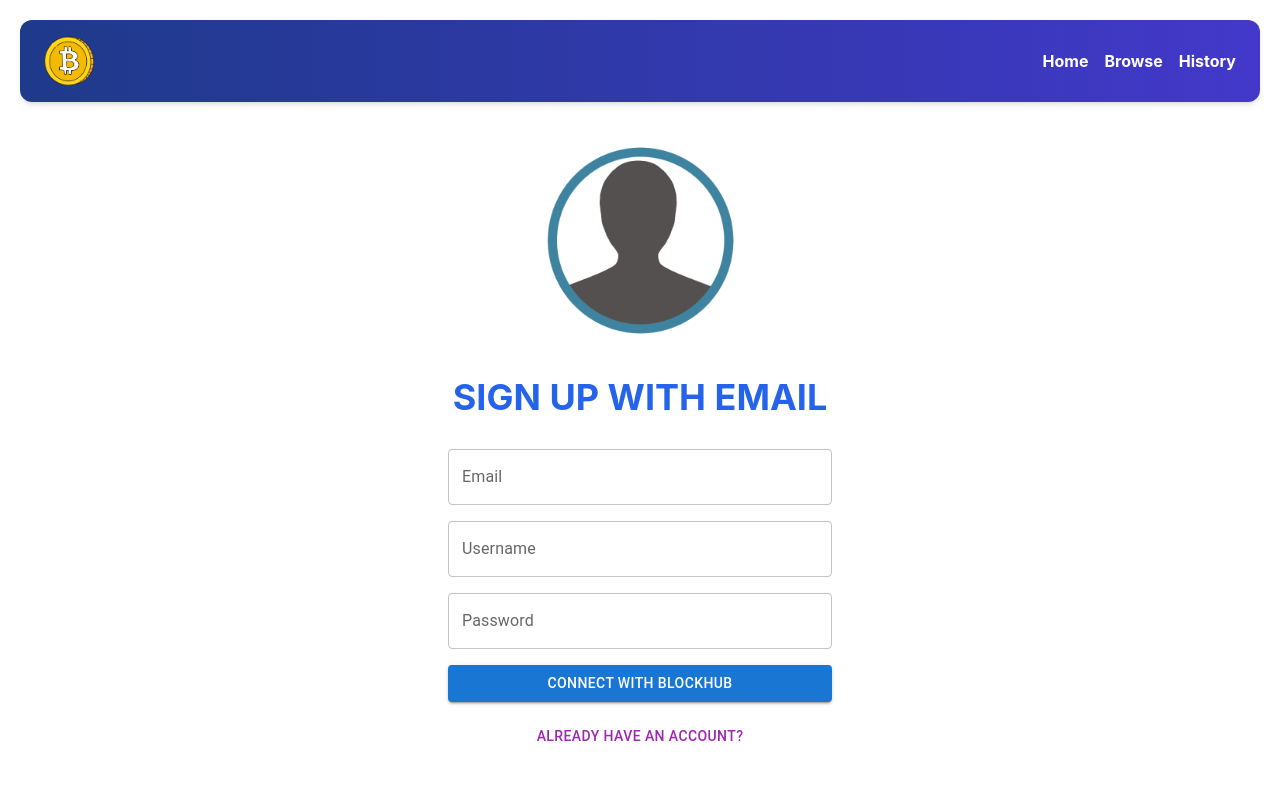
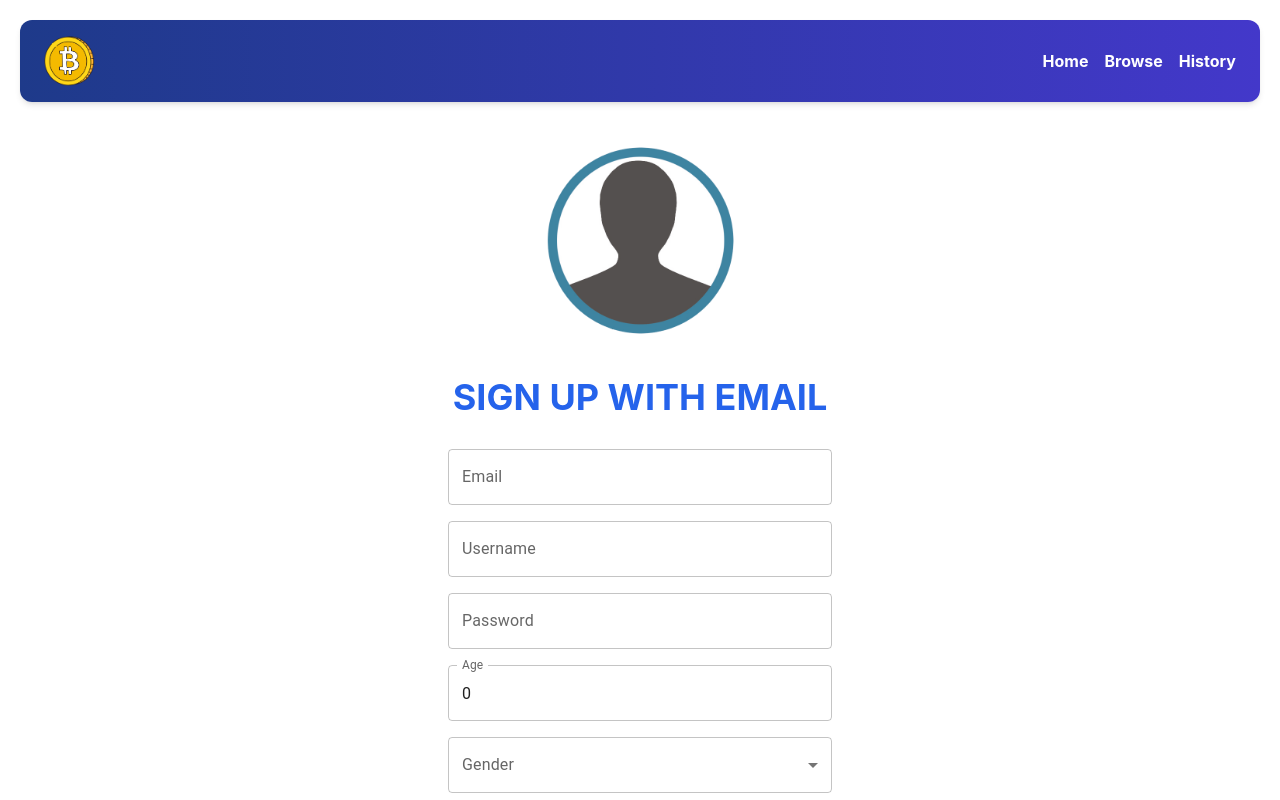
Before and after one commit to uddom1234/web3, a React (Create React App) app: page /Signup in a window 1280 px wide. Shown: the top 800 px of the page. Built offline with nearby package versions, Linux system fonts and the light colour scheme.

Commit message:
error message

```diff
--- a/src/page/Login.js
+++ b/src/page/Login.js
@@ -15,6 +15,7 @@ const Login = () => {
     const [isMounted, setIsMounted] = React.useState(false);
     const [email, setEmail] = React.useState('')
     const [password, setPassword] = React.useState('')
+    const [error, setError] = React.useState('')
 
     // Handler for the email field
     const handleEmailChange = (event) => {
@@ -45,11 +46,17 @@ const Login = () => {
 
 
     const handleLogin = async (e) => {
-        e.preventDefault()
+      e.preventDefault();
+      setError('');  // Clear the existing error
+
+      if (!email || !password) {
+          setError("Both fields are required.");
+          return;
+      }
 
       try {
           // Post request using axios
-          const response = await axios.post('http://localhost:8000/login', {
+          const response = await axios.post('http://localhost:8000/login/', {
               email: email,
               password: password,
           });
@@ -58,11 +65,14 @@ const Login = () => {
           navigate('/Browse');
 
       } catch (error) {
-          console.error("There was an error!", error);
+          console.error("There was an error logging in!", error);
+          if (error.response && error.response.status === 400) {
+              // Handle Bad Request
+              setError(error.response.data.detail);
+          } else {
+              setError("An unexpected error occurred. Please try again.");
           }
-
-
-
+      }
   }
 
     return (
@@ -112,10 +122,11 @@ const Login = () => {
                                         </Button>
                                     </Link>
                                 </div>
+                                {error && <p className="text-red-500 text-center mb-4">{error}</p>}
                             </form>
                     </Grid>
 
-                </Grid>
+                </Grid>``
 
             </Box>
 
--- a/src/page/Signup.js
+++ b/src/page/Signup.js
@@ -6,12 +6,13 @@ import Box from '@mui/material/Box';
 import Footer from "../components/Footer";
 import TextField from '@mui/material/TextField';
 import Button from '@mui/material/Button';
+import MenuItem from '@mui/material/MenuItem';
 import axios from "axios";
 import { useNavigate } from 'react-router-dom';
 
 const Signup = () => {
     const [isMounted, setIsMounted] = React.useState(false);
-
+    const [error, setError] = useState()
     //animation for text
     React.useEffect(() => {
         setTimeout(() => {
@@ -22,6 +23,9 @@ const Signup = () => {
     const [email, setEmail] = useState('');
     const [username, setUsername] = useState('');
     const [password, setPassword] = useState('');
+    const [age, setAge] = useState(0);
+    const [gender, setGender] = useState('');
+
     const navigate = useNavigate();
 
     // Handler for the email field
@@ -39,13 +43,37 @@ const Signup = () => {
       setPassword(event.target.value);
     };
 
+    // Handler for the age field
+    const handleAgeChange = (event) => {
+        setAge(event.target.value);
+    };
+
+    // Handler for the gender field
+    const handleGenderChange = (event) => {
+        setGender(event.target.value);
+    };
+
+
     const handleSignup = async (e) => {
         e.preventDefault(); // Prevents the default action of form submission
+        setError('');
+
+        if (password.length < 8) {
+            setError("Password must be at least 8 characters long.");
+            return;
+        }
+
+        if (!email || !username || !password || !age || !gender) {
+            setError("All fields are required.");
+            return;
+        }
 
         const user = {
             email,
             username,
             password,
+            age,
+            gender,
         };
 
         try {
@@ -55,8 +83,36 @@ const Signup = () => {
           // Navigate to login page
           navigate('/login');
         } catch (error) {
-          console.error("There was an error while sending the data!", error);
+            console.error("There was an error while sending the data!", error);
+            if (error.response) {
+                console.log(error.response.data);
+                console.log(error.response.status);
+                console.log(error.response.headers);
+
+                // Parse the error message from the backend response
+                let errorMessage = "An error occurred: Please try again.";
+                if (error.response.status === 400) {
+                    const errorData = error.response.data;
+                    if (errorData.email) {
+                        errorMessage = errorData.email;
+                    } else if (errorData.username) {
+                        errorMessage = errorData.username;
+                    } else {
+                        errorMessage = "Bad request: Please check your input fields.";
+                    }
+                } else if (error.response.status === 500) {
+                    errorMessage = "Internal server error: Please try again later.";
+                }
+                setError(errorMessage); // Set the error message to state
+            } else if (error.request) {
+                console.log(error.request);
+                setError("No response from the server: Please check your internet connection.");
+            } else {
+                console.log('Error', error.message);
+                setError("An error occurred while setting up the request: Please try again.");
+            }
         }
+
     }
 
     return (
@@ -99,6 +155,31 @@ const Signup = () => {
                                 />
                             </div>
                             <div className="mb-4">
+                            <TextField
+                                fullWidth
+                                label="Age"
+                                variant="outlined"
+                                value={age}
+                                onChange={handleAgeChange}
+                                type="number"  // Ensures only numeric input
+                                InputProps={{ inputProps: { min: 1 } }}  // minimum value
+                            />
+                            </div>
+                            <div className="mb-4">
+                                <TextField
+                                    fullWidth
+                                    label="Gender"
+                                    variant="outlined"
+                                    select
+                                    value={gender}
+                                    onChange={handleGenderChange}
+                                >
+                                    {/* Dropdown options */}
+                                    <MenuItem value={"male"}>Male</MenuItem>
+                                    <MenuItem value={"female"}>Female</MenuItem>
+                                </TextField>
+                            </div>
+                            <div className="mb-4">
                                     <Button
                                         fullWidth
                                         variant="contained"
@@ -107,6 +188,9 @@ const Signup = () => {
                                     >
                                     Connect with BlockHub
                                     </Button>
+                                </div>
+                                <div className="flex justify-center items-center">
+                                    <p className="text-red-500 text-lg ">{error}</p>
                                 </div>
 
 
```
Lines whose indentation alone changed are shown as unchanged.
